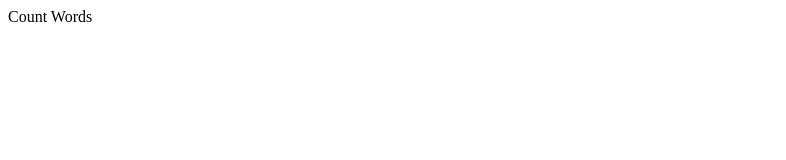
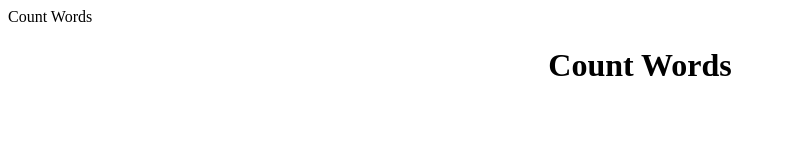
Before and after one commit to McMumf/countWords, a plain HTML site: page index.html in a window 1280 px wide. Shown: the whole page, without its empty margins (0-786 px from the left). Drawn offline with Linux system fonts and the light colour scheme.

Commit message:
Update index.html

```diff
--- a/index.html
+++ b/index.html
@@ -3,9 +3,15 @@
   <head
     <title>Count Words</title>
     <meta name="author" content="Carson McCaffrey" />
+    <link rel="stylesheet" type="text/css" href="stylesheet.css" />
+    <script type="text/Javascript">
+
+    </script>
   </head>
 
   <body>
-
+    <center>
+      <h1>Count Words</h1>
+    </center>
   </body>
 </html>
```
